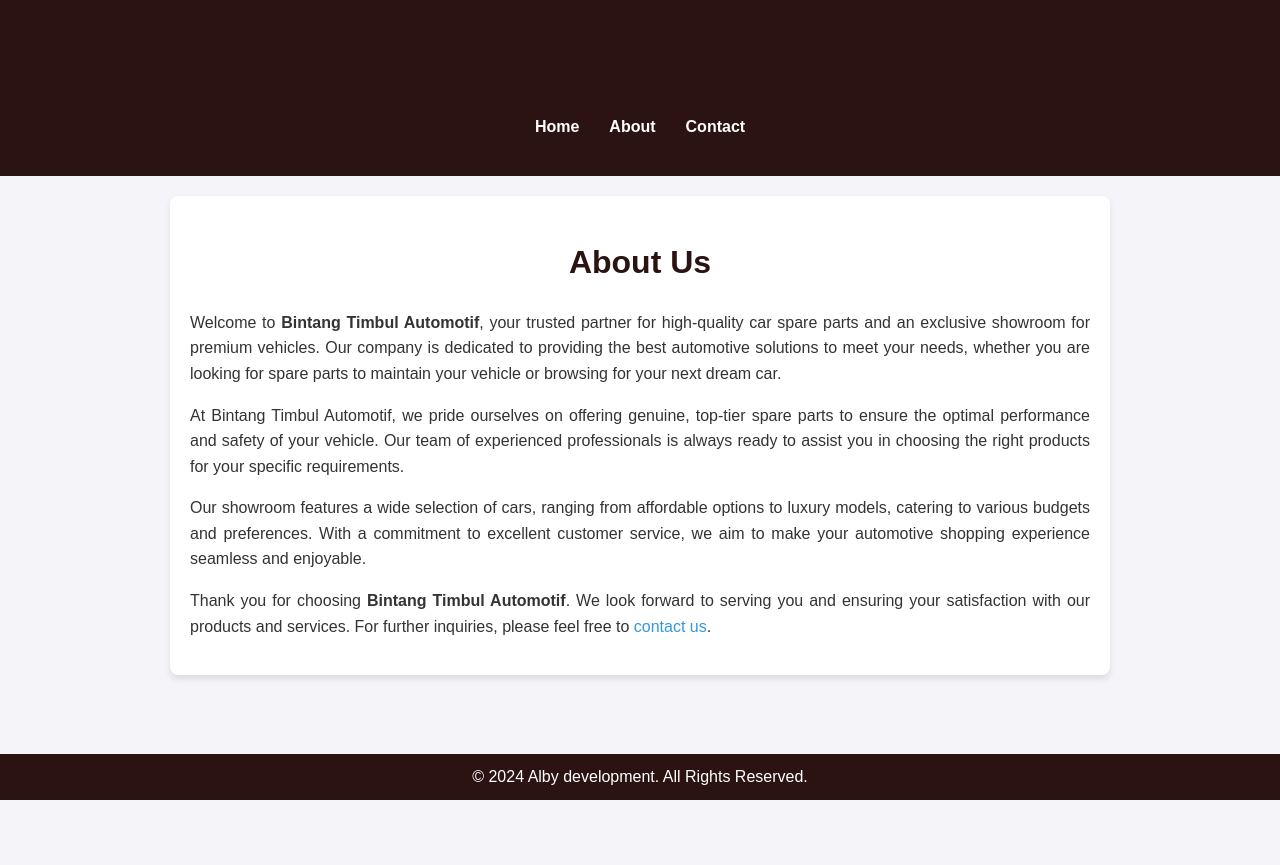
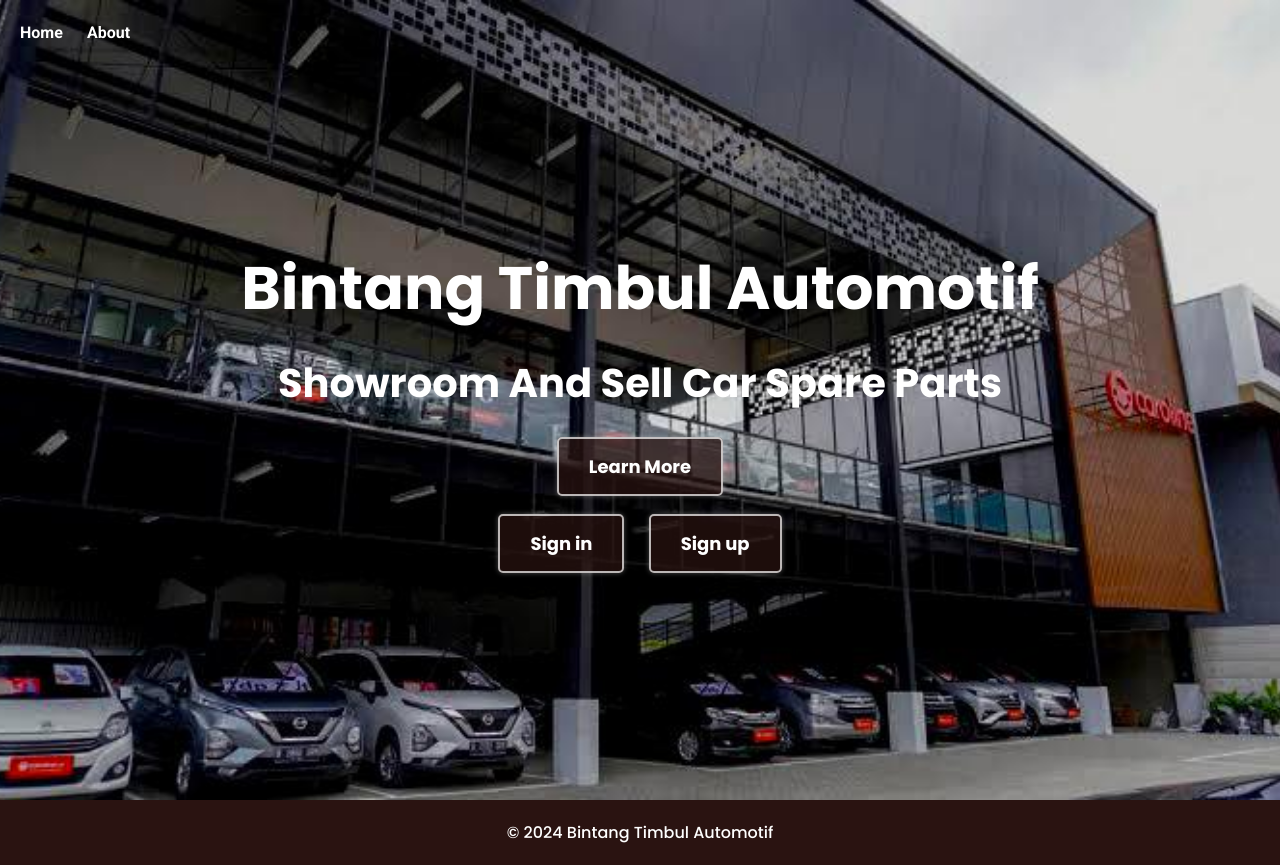
Before and after one commit to Albisaepulm/UTS_pemprograman_web1, a plain HTML site: page about.html in a window 1280 px wide. Before the commit the page ends 800 px from the top, so only its background shows below. Drawn offline with Linux system fonts and the light colour scheme.

Commit message:
Add files via upload

```diff
--- a/about.html
+++ b/about.html
@@ -1,114 +1,222 @@
 <!DOCTYPE html>
-<html lang="en">
+<html lang="id">
 <head>
     <meta charset="UTF-8">
     <meta name="viewport" content="width=device-width, initial-scale=1.0">
-    <title>About Us - Bintang Timbul Automotif</title>
+    <title>Bintang Timbul</title>
+    <!-- Google Fonts -->
+    <link href="https://fonts.googleapis.com/css2?family=Poppins:wght@300;500;700&family=Roboto:wght@300;400;700&display=swap" rel="stylesheet">
     <style>
-        body {
-            font-family: Arial, sans-serif;
+        * {
             margin: 0;
             padding: 0;
-            line-height: 1.6;
-            background-color: #f4f4f9;
+            box-sizing: border-box;
+        }
+
+        body {
+            font-family: 'Poppins', sans-serif;
         }
 
         header {
-            background: #2a1311;
+            background-image: url('WhatsApp Image 2024-11-22 at 07.54.42_6c735559.jpg');
+            background-size: cover;
+            background-position: center;
+            height: 100vh;
+            display: flex;
+            flex-direction: column;
+            justify-content: center;
+            align-items: center;
+            text-align: center;
             color: white;
-            padding: 20px;
-            text-align: center;
+            position: relative;
+            animation: fadeIn 2s ease-in-out;
         }
 
         nav ul {
             list-style: none;
-            padding: 0;
-            display: flex;
-            justify-content: center;
+            position: absolute;
+            top: 20px;
+            left: 20px;
         }
 
         nav ul li {
-            margin: 0 15px;
+            display: inline;
+            margin-right: 20px;
         }
 
         nav ul li a {
             color: white;
             text-decoration: none;
+            font-weight: 700;
+            font-family: 'Roboto', sans-serif;
+            transition: color 0.3s ease-in-out;
+        }
+
+        nav ul li a:hover {
+            color: #ffdd99;
+        }
+
+        .hero-content {
+            z-index: 1;
+            animation: slideInFromBottom 1.5s ease-out;
+        }
+
+        h1 {
+            font-size: 60px;
+            margin-bottom: 20px;
+            animation: fadeInText 1.5s ease-in-out;
+        }
+
+        h2 {
+            font-size: 40px;
+            margin-bottom: 40px;
+            animation: fadeInText 2s ease-in-out;
+        }
+
+        .btn {
+            background-color: rgba(42, 19, 17, 0.7);
+            padding: 15px 30px;
+            text-decoration: none;
+            color: white;
+            font-size: 18px;
+            border-radius: 5px;
+            font-weight: bold;
+            border: 2px solid rgba(255, 255, 255, 0.7);
+            transition: all 0.3s ease-in-out;
+            box-shadow: 0px 0px 5px rgba(255, 255, 255, 0.3);
+        }
+
+        .btn:hover {
+            background-color: rgba(42, 19, 17, 0.9);
+            color: #ffdd99;
+            border-color: #ffdd99;
+            box-shadow: 0px 0px 10px rgba(255, 221, 153, 0.8);
+            transform: scale(1.1);
+        }
+
+        .action-buttons {
+            margin-top: 50px;
+        }
+
+        .action-buttons .btn {
+            margin: 0 10px;
+        }
+
+        footer {
+            background-color: #2a1311;
+            color: white;
+            text-align: center;
+            padding: 20px;
+            font-size: 16px;
+        }
+
+        /* Animasi */
+        @keyframes fadeIn {
+            from {
+                opacity: 0;
+            }
+            to {
+                opacity: 1;
+            }
+        }
+
+        @keyframes slideInFromBottom {
+            from {
+                transform: translateY(50px);
+                opacity: 0;
+            }
+            to {
+                transform: translateY(0);
+                opacity: 1;
+            }
+        }
+
+        @keyframes fadeInText {
+            from {
+                opacity: 0;
+                transform: scale(0.9);
+            }
+            to {
+                opacity: 1;
+                transform: scale(1);
+            }
+        }
+
+        section {
+            display: none;
+            padding: 20px;
+            max-width: 800px;
+            margin: 20px auto;
+            text-align: left;
+            background-color: #f9f9f9;
+            color: #333;
+        }
+
+        section.active {
+            display: block;
+        }
+
+        section h2 {
+            color: #2a1311;
+            margin-bottom: 10px;
+        }
+
+        footer a {
+            color: white;
+            text-decoration: none;
             font-weight: bold;
         }
 
-        nav ul li a:hover {
-            text-decoration: underline;
-        }
-
-        .container {
-            max-width: 900px;
-            margin: 20px auto;
-            padding: 20px;
-            background: white;
-            border-radius: 8px;
-            box-shadow: 0 4px 6px rgba(0, 0, 0, 0.1);
-        }
-
-        h1 {
-            color: #2a1311;
-            text-align: center;
-        }
-
-        p {
-            color: #333;
-            text-align: justify;
-        }
-
-        footer {
-            background: #2a1311;
-            color: white;
-            text-align: center;
-            padding: 10px 0;
-            position: fixed;
-            bottom: 0;
-            width: 100%;
-        }
-
-        a {
-            color: #3498db;
-            text-decoration: none;
-        }
-
-        a:hover {
+        footer a:hover {
             text-decoration: underline;
         }
     </style>
 </head>
 <body>
-    <header>
-        <h1>Bintang Timbul Automotif</h1>
+    <!-- Header Section -->
+    <header id="home" class="hero active">
         <nav>
             <ul>
-                <li><a href="index.html">Home</a></li>
-                <li><a href="about.html">About</a></li>
-                <li><a href="contact.html">Contact</a></li>
+                <li><a href="#home" onclick="showSection('home')">Home</a></li>
+                <li><a href="#about" onclick="showSection('about')">About</a></li>
             </ul>
         </nav>
+        <div class="hero-content">
+            <h1>Bintang Timbul Automotif</h1>
+            <h2>Showroom And Sell Car Spare Parts</h2>
+            <a href="#about" class="btn" onclick="showSection('about')">Learn More</a>
+        </div>
+        <div class="action-buttons">
+            <a href="login.html" class="btn">Sign in</a>
+            <a href="registration.html" class="btn">Sign up</a>
+        </div>
     </header>
-    <div class="container">
-        <h1>About Us</h1>
-        <p>
-            Welcome to <strong>Bintang Timbul Automotif</strong>, your trusted partner for high-quality car spare parts and an exclusive showroom for premium vehicles.
-            Our company is dedicated to providing the best automotive solutions to meet your needs, whether you are looking for spare parts to maintain your vehicle or browsing for your next dream car.
-        </p>
-        <p>
-            At Bintang Timbul Automotif, we pride ourselves on offering genuine, top-tier spare parts to ensure the optimal performance and safety of your vehicle. Our team of experienced professionals is always ready to assist you in choosing the right products for your specific requirements.
-        </p>
-        <p>
-            Our showroom features a wide selection of cars, ranging from affordable options to luxury models, catering to various budgets and preferences. With a commitment to excellent customer service, we aim to make your automotive shopping experience seamless and enjoyable.
-        </p>
-        <p>
-            Thank you for choosing <strong>Bintang Timbul Automotif</strong>. We look forward to serving you and ensuring your satisfaction with our products and services. For further inquiries, please feel free to <a href="contact.html">contact us</a>.
-        </p>
-    </div>
+
+    <!-- About Section -->
+    <section id="about">
+        <h2>Sejarah Perusahaan</h2>
+        <p>Bintang Timbul Automotif berdiri pada tahun 2000 dengan fokus pada penjualan suku cadang mobil berkualitas tinggi. Kami juga menawarkan showroom mobil yang terjangkau bagi masyarakat Indonesia.</p>
+
+        <h2>Alamat dan Kontak</h2>
+        <p>Alamat: Gedung PVJ 38, Jalan Warung Jati No. 236, Jakarta Selatan, Jakarta, 12550</p>
+        <p>Telepon: +62 85794438902</p>
+        <p>Email: info@bintangtimbul.com</p>
+        <p><a href="#home" onclick="showSection('home')">Kembali ke Beranda</a></p>
+    </section>
+
+    <!-- Footer -->
     <footer>
-        &copy; 2024 Alby development. All Rights Reserved.
+        <p>&copy; 2024 Bintang Timbul Automotif</p>
     </footer>
+
+    <!-- Script -->
+    <script>
+        function showSection(sectionId) {
+            document.querySelectorAll('header, section').forEach(section => {
+                section.classList.remove('active');
+            });
+            document.getElementById(sectionId).classList.add('active');
+        }
+    </script>
 </body>
 </html>
```
